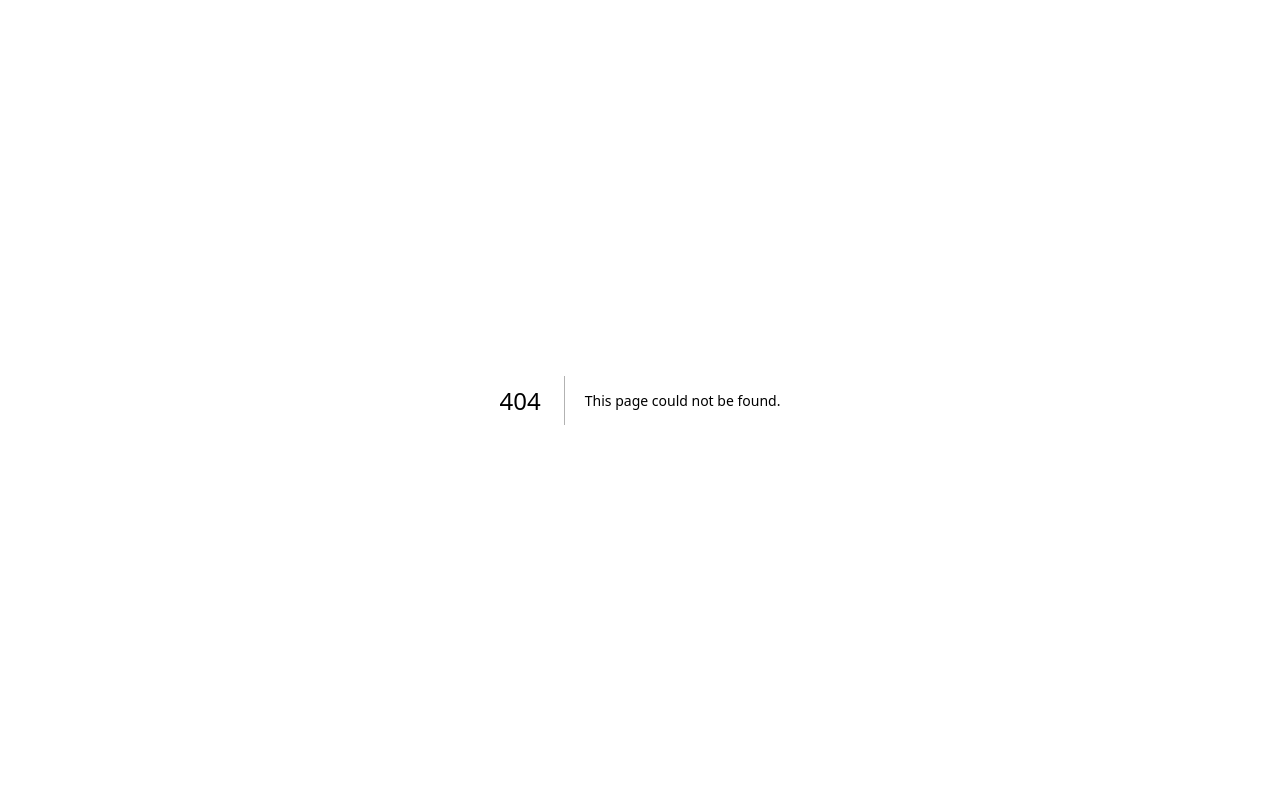
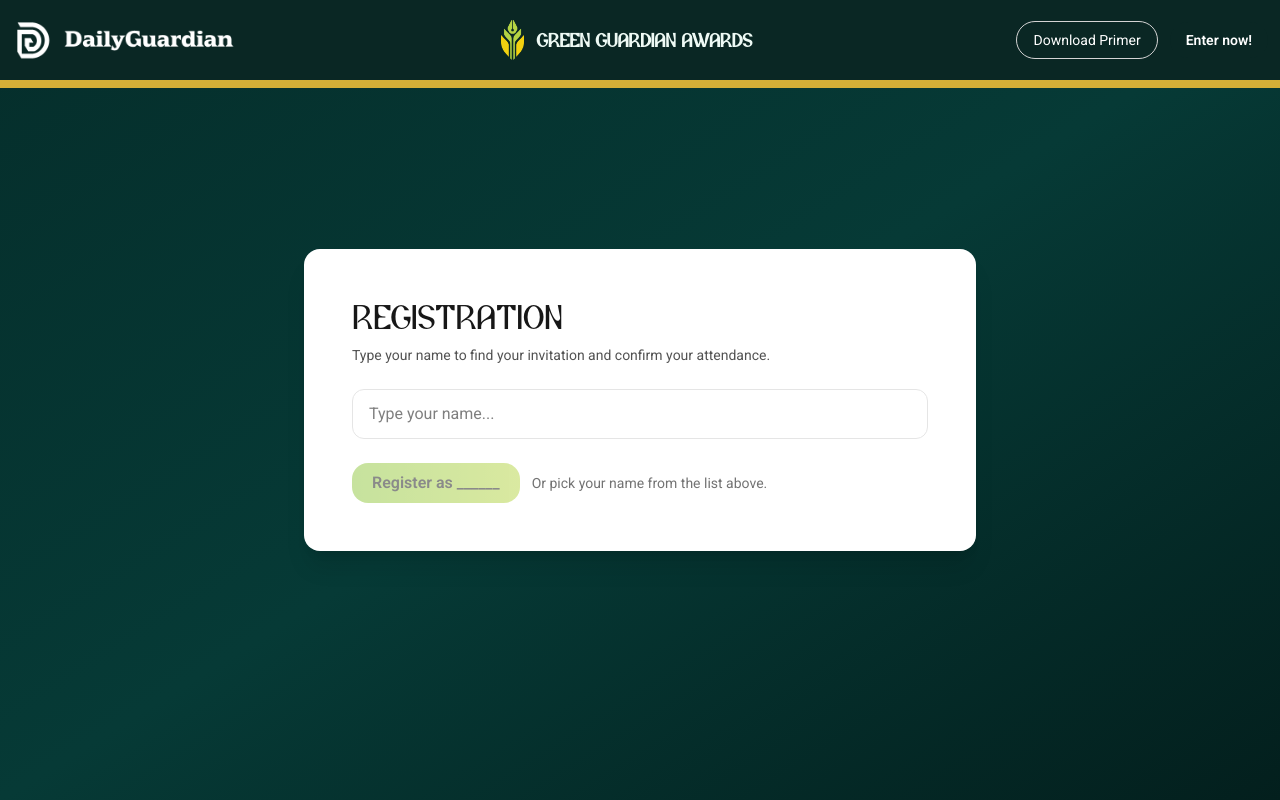
Before and after one commit to warpinnovations/green-guardian-awards, a Next.js app: page /registration in a window 1280 px wide. Before the commit this address had no page. Built offline with nearby package versions, Linux system fonts and the light colour scheme.

Commit message:
feat: implement registration page

```diff
--- /dev/null
+++ b/app/api/registration/route.ts
@@ -0,0 +1,42 @@
+import { NextResponse } from "next/server";
+import { supabaseAdmin } from "@/app/lib/supabase/admin";
+
+export async function POST(req: Request) {
+  try {
+    const body = await req.json();
+    const name = (body?.name || "").toString().trim();
+    if (!name) {
+      return NextResponse.json({ error: "Missing name" }, { status: 400 });
+    }
+
+    const { data, error } = await supabaseAdmin
+      .from("registrations")
+      .insert({ name })
+      .select()
+      .single();
+
+    if (error) {
+      return NextResponse.json({ error: error.message }, { status: 500 });
+    }
+
+    return NextResponse.json({ ok: true, data }, { status: 201 });
+  } catch (err) {
+    console.error(err);
+    return NextResponse.json({ error: "Invalid request" }, { status: 400 });
+  }
+}
+
+export async function GET() {
+  try {
+    const { data, error } = await supabaseAdmin
+      .from("registrations")
+      .select("*")
+      .order("created_at", { ascending: false });
+
+    if (error) return NextResponse.json({ error: error.message }, { status: 500 });
+    return NextResponse.json({ ok: true, data });
+  } catch (err) {
+    console.error(err);
+    return NextResponse.json({ error: "Failed to fetch" }, { status: 500 });
+  }
+}
--- /dev/null
+++ b/app/registration/page.tsx
@@ -0,0 +1,141 @@
+"use client";
+import { useEffect, useMemo, useState } from "react";
+import Header from "../components/Header";
+
+export default function RegistrationPage() {
+  const [invitees, setInvitees] = useState<string[]>([]);
+  const [query, setQuery] = useState("");
+  const [selected, setSelected] = useState<string | null>(null);
+  const [status, setStatus] = useState<null | "idle" | "saving" | "done">("idle");
+
+  useEffect(() => {
+    fetch("/files/invitees.json")
+      .then((r) => r.json())
+      .then((data) => setInvitees(Array.isArray(data) ? data : []))
+      .catch(() => setInvitees([]));
+  }, []);
+
+  const matches = useMemo(() => {
+    if (!query) return [];
+    const q = query.toLowerCase();
+    return invitees.filter((n) => n.toLowerCase().includes(q)).slice(0, 8);
+  }, [query, invitees]);
+
+  async function confirmRegistration(name: string) {
+    setStatus("saving");
+    try {
+      await fetch("/api/registration", {
+        method: "POST",
+        headers: { "content-type": "application/json" },
+        body: JSON.stringify({ name }),
+      });
+      setStatus("done");
+      setSelected(name);
+    } catch (err) {
+      console.error(err);
+      setStatus("idle");
+      alert("Registration failed");
+    }
+  }
+
+  function handleKeyDown(e: React.KeyboardEvent<HTMLInputElement>) {
+    if (e.key === "Enter") {
+      if (matches.length > 0) {
+        setSelected(matches[0]);
+        setQuery(matches[0]);
+      } else if (query.trim()) {
+        setSelected(query.trim());
+      }
+    }
+  }
+
+  return (
+    <main className="min-h-screen flex items-center justify-center p-6 bg-gradient-to-br from-[#052e2b] via-[#063a36] to-[#031f1d]">
+      <Header />
+      <div className="max-w-2xl w-full bg-white rounded-2xl shadow-xl overflow-hidden">
+        <div className="p-8 lg:p-12">
+          <h1 className="font-alviona text-3xl lg:text-4xl text-neutral-900 mb-2">Registration</h1>
+          <p className="text-sm text-neutral-600 mb-6">Type your name to find your invitation and confirm your attendance.</p>
+
+          <label className="block relative">
+            <input
+              className="w-full px-4 py-3 rounded-xl border border-neutral-200 focus:outline-none focus:shadow-md focus:ring-2 focus:ring-[#8FC73F]/40"
+              value={query}
+              onChange={(e) => {
+                setQuery(e.target.value);
+                setSelected(null);
+                setStatus("idle");
+              }}
+              onKeyDown={handleKeyDown}
+              placeholder="Type your name..."
+              aria-label="Search invitees"
+            />
+
+            {matches.length > 0 && !selected && (
+              <ul className="absolute left-0 right-0 bg-white border border-t-0 border-neutral-200 rounded-b-xl mt-0 shadow-lg z-20 max-h-48 overflow-auto">
+                {matches.map((name) => (
+                  <li key={name}>
+                    <button
+                      className="w-full text-left px-4 py-2 hover:bg-neutral-50"
+                      onClick={() => {
+                        setQuery(name);
+                        setSelected(name);
+                      }}
+                    >
+                      {name}
+                    </button>
+                  </li>
+                ))}
+              </ul>
+            )}
+          </label>
+
+          <div className="mt-6">
+            {selected ? (
+              <div className="flex items-center justify-between gap-4">
+                <div>
+                  <p className="text-sm text-neutral-500">Selected</p>
+                  <p className="text-lg font-semibold text-neutral-900">{selected}</p>
+                </div>
+                <div className="flex items-center gap-3">
+                  <button
+                    className="px-5 py-2 rounded-2xl bg-linear-to-r from-[#D4AF37] to-[#f1d77a] text-neutral-900 font-bold hover:shadow-lg"
+                    onClick={() => confirmRegistration(selected)}
+                    disabled={status === "saving"}
+                  >
+                    {status === "saving" ? "Registering..." : `Register as ${selected}`}
+                  </button>
+                  <button
+                    className="px-4 py-2 rounded-2xl border border-neutral-200 text-neutral-700"
+                    onClick={() => {
+                      setSelected(null);
+                      setQuery("");
+                      setStatus("idle");
+                    }}
+                  >
+                    Clear
+                  </button>
+                </div>
+              </div>
+            ) : (
+              <div className="flex items-center gap-3">
+                <button
+                  className="px-5 py-2 rounded-2xl bg-linear-to-r from-[#8FC73F] to-[#b5d443] text-neutral-900 font-bold hover:shadow-lg disabled:opacity-50"
+                  onClick={() => confirmRegistration(query)}
+                  disabled={!query || status === "saving"}
+                >
+                  {status === "saving" ? "Registering..." : `Register as ${query || "______"}`}
+                </button>
+                <p className="text-sm text-neutral-500">Or pick your name from the list above.</p>
+              </div>
+            )}
+          </div>
+
+          {status === "done" && (
+            <p className="mt-6 text-sm text-green-700">Thanks — you are registered as <strong>{selected}</strong>.</p>
+          )}
+        </div>
+      </div>
+    </main>
+  );
+}
--- /dev/null
+++ b/public/files/invitees.json
@@ -0,0 +1,6 @@
+[
+  "Alice Johnson",
+  "Bob Lee",
+  "Carla Mendoza",
+  "Daniel Park"
+]
```
